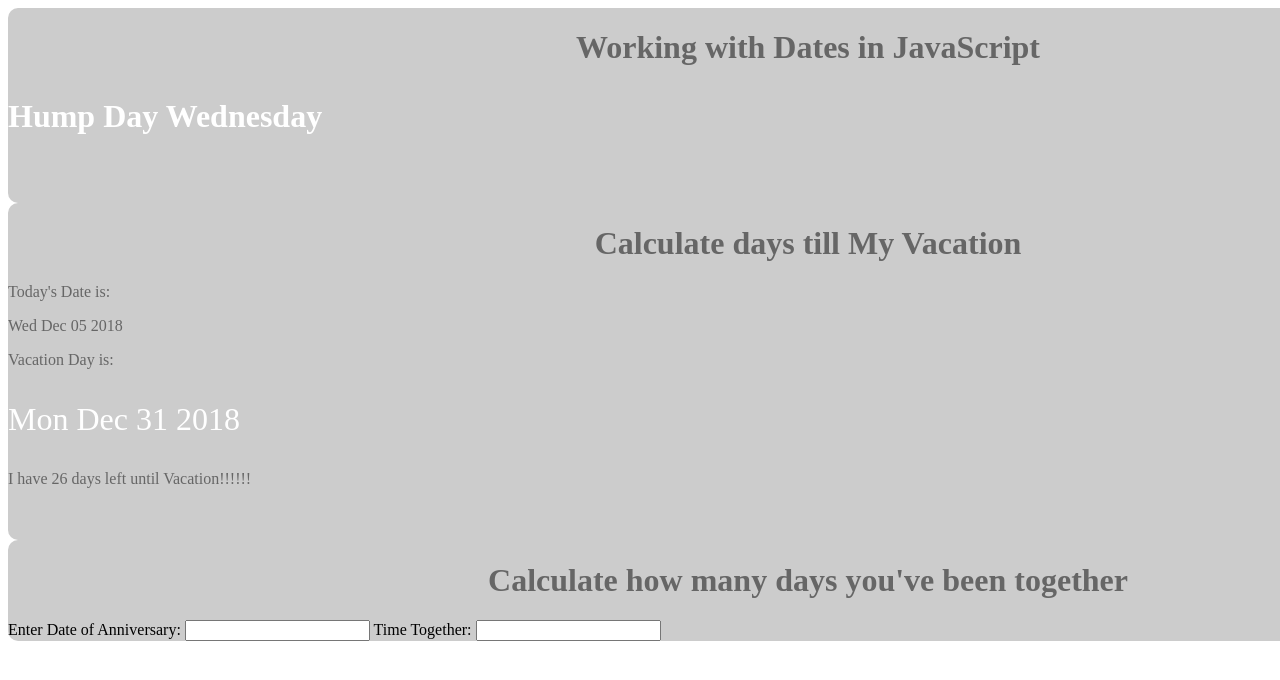
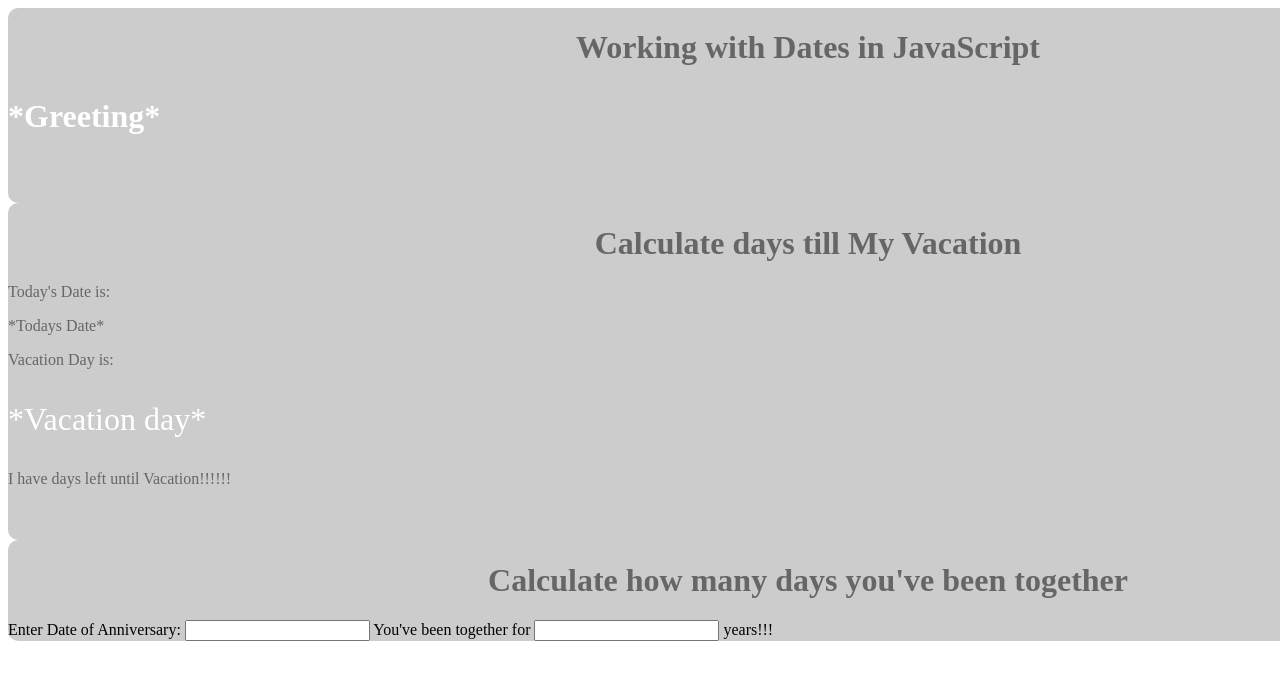
Before and after one commit to sbusse/prg147, a plain HTML site: page dates/index.html in a window 1280 px wide. Shown: the top 680 px of the page. Drawn offline with nearby package versions, Linux system fonts and the light colour scheme.

Commit message:
Add files via upload

```diff
--- a/dates/index.html
+++ b/dates/index.html
@@ -8,7 +8,7 @@
     <script src="http://code.jquery.com/ui/1.11.2/jquery-ui.js"></script>
 
     <link rel="stylesheet" href="css/styles.css">
-    <script src="js/script.js"></script>
+    <script src="js/main.js"></script>
 
     <title>Working with Dates</title>
 </head>
@@ -33,10 +33,15 @@
 </div>
 
 <div class="container">
-        <h1>Calculate how many days you've been together</h1>
-        Enter Date of Anniversary: <input type="text" id="dateAnn">
-        Time Together: <input type="text" id="time">
-    </div>
+    <h1>Calculate how many days you've been together</h1>
+    Enter Date of Anniversary: <input type="text" id="dateAnn">
+    You've been together for <input type="text" id="time"> years!!!
+</div>
+
+
+
+
+
 
 </body>
 </html>
```
